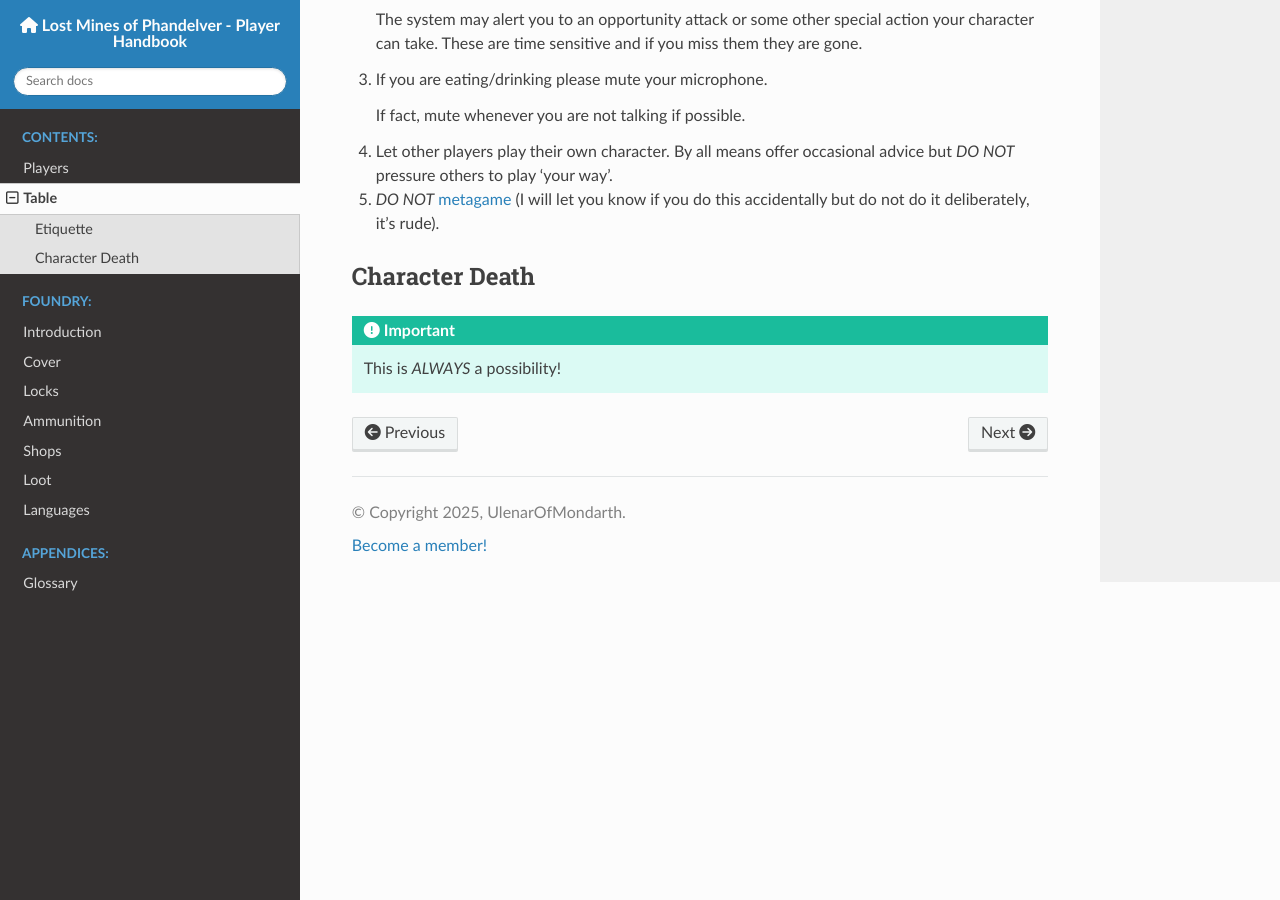
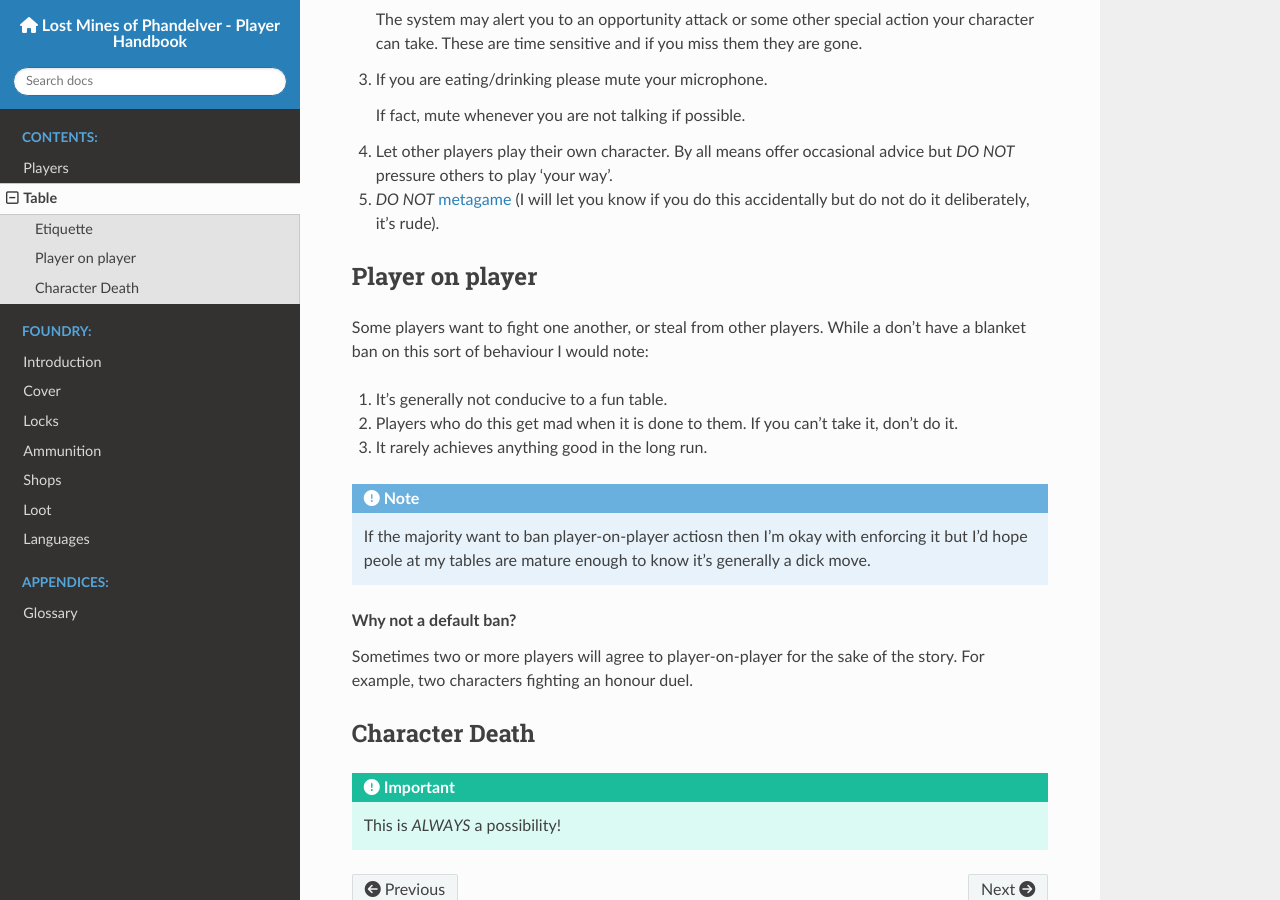
Before and after one commit to Mondarth/LMoP-Players-Handbook, a Sphinx documentation site: the page built from docs/table/index.rst, in a window 1280 px wide and 900 px high, scrolled down 460 px. Built offline with Sphinx 7.4.7 and the Read the Docs theme 3.1.0, drawn with Linux system fonts in a browser that asks for light colours; nearby versions of some CDN libraries; comment, search, counter and statistics services are not loaded.

Commit message:
docs: table
adds comment on PvP

```diff
--- a/docs/table/index.rst
+++ b/docs/table/index.rst
@@ -20,6 +20,20 @@
 #. Let other players play their own character. By all means offer occasional advice but *DO NOT* pressure others to play 'your way'.
 #. *DO NOT* :term:`metagame <Meta-gaming>` (I will let you know if you do this accidentally but do not do it deliberately, it's rude).
 
+Player on player
+----------------
+
+Some players want to fight one another, or steal from other players. While a don't have a blanket ban on this sort of behaviour I would note:
+
+#. It's generally not conducive to a fun table.
+#. Players who do this get mad when it is done to them. If you can't take it, don't do it.
+#. It rarely achieves anything good in the long run.
+
+.. note:: If the majority want to ban player-on-player actiosn then I'm okay with enforcing it but I'd hope peole at my tables are mature enough to know it's generally a dick move.
+
+.. rubric:: Why not a default ban?
+
+Sometimes two or more players will agree to player-on-player for the sake of the story. For example, two characters fighting an honour duel.
 
 Character Death
 ---------------
```
